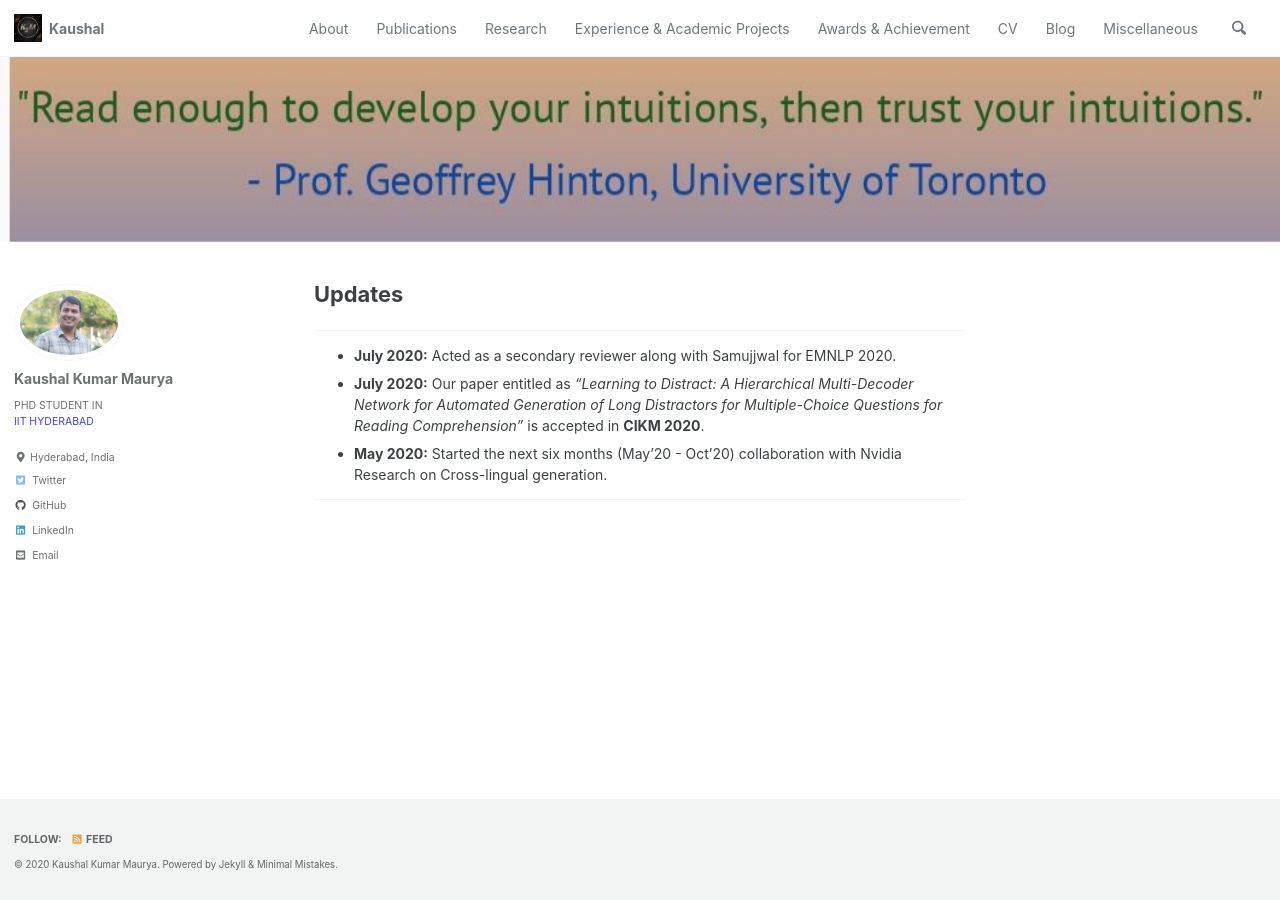
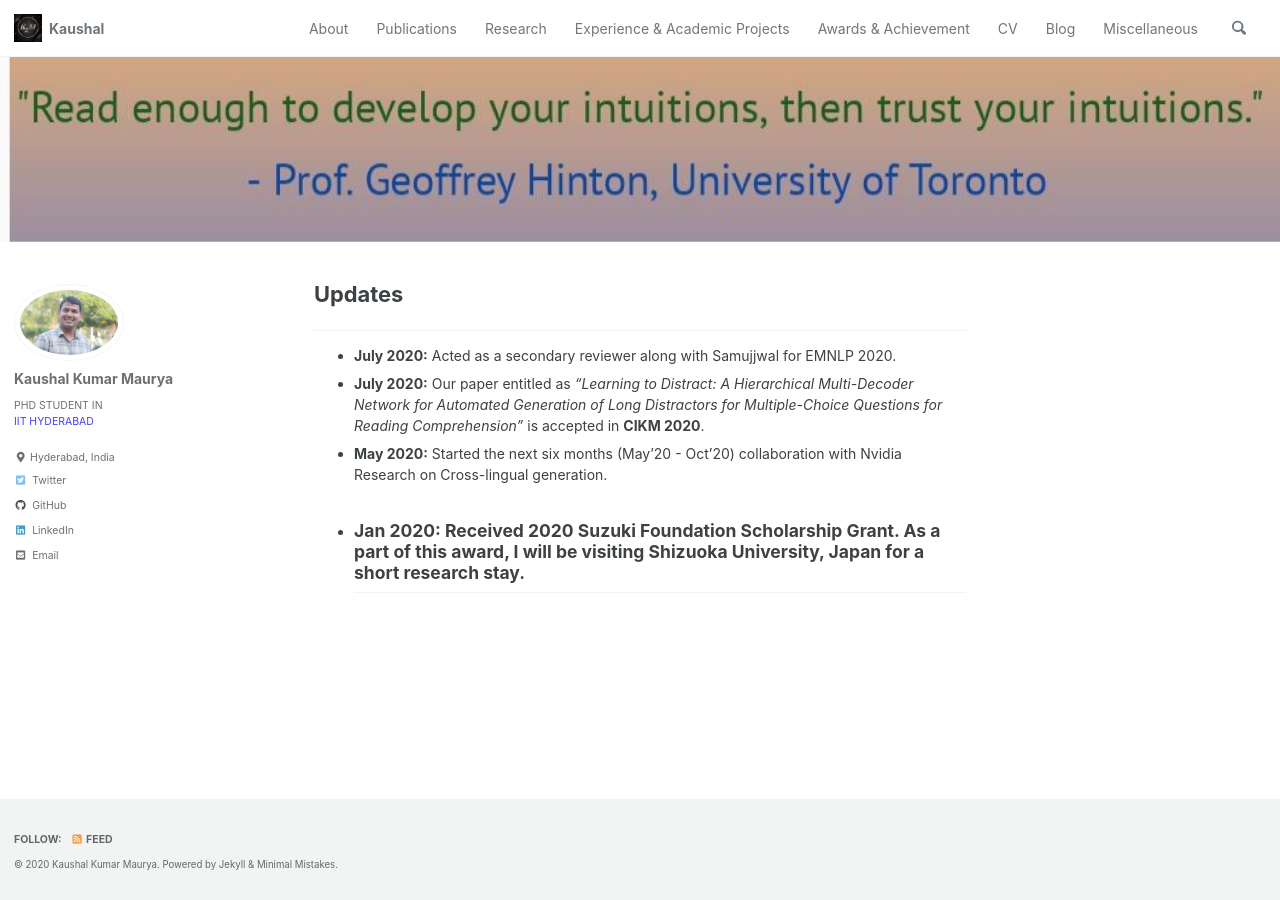
Before and after one commit to harshayelleni/harshayelleni.github.io, a Jekyll site: the page built from index.md, in a window 1280 px wide. Built offline with Jekyll 4.4.1, drawn with Linux system fonts in a browser that asks for light colours; cached includes are drawn as plain includes.

Commit message:
updated the newsfeed

```diff
--- a/index.md
+++ b/index.md
@@ -11,5 +11,5 @@ header:
 - **July 2020:** Acted as a secondary reviewer along with Samujjwal for EMNLP 2020.
 - **July 2020:** Our paper entitled as _"Learning to Distract: A Hierarchical Multi-Decoder Network for Automated Generation of Long Distractors for Multiple-Choice Questions for Reading Comprehension"_ is accepted in **CIKM 2020**.
 - **May 2020:** Started the next six months (May'20 - Oct'20) collaboration with Nvidia Research on Cross-lingual generation.
-
+- **Jan 2020:** Received 2020 Suzuki Foundation Scholarship Grant. As a part of this award, I will be visiting Shizuoka University, Japan for a short research stay.
 ---
```
